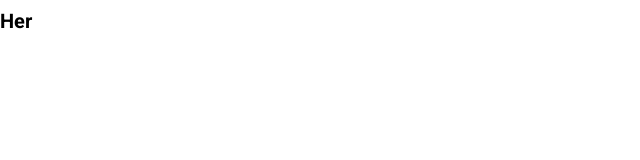
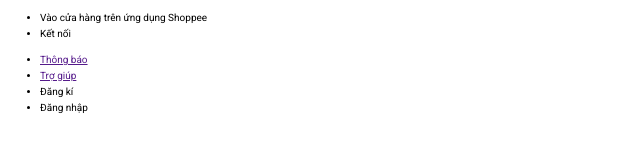
Before and after one commit to truongvvhe141617/lis, a plain HTML site: page index.html in a window 1280 px wide. Shown: the whole page, without its empty margins (0-640 px from the left). Drawn offline with nearby package versions, Linux system fonts and the light colour scheme.

Commit message:
Build header__navbar

```diff
--- a/index.html
+++ b/index.html
@@ -13,7 +13,32 @@
     <link href='https://unpkg.com/boxicons@2.1.4/css/boxicons.min.css' rel='stylesheet'>
 </head>
 <body>
-    <h1>Her</h1>
+    <div class="app">
+        <header class="header">
+            <nav class="header__navbar">
+                <ul class="header__navbar--list">
+                    <li class="header__navbar--item">Vào cửa hàng trên ứng dụng Shoppee</li>
+                    <li class="header__navbar--item">Kết nối</li>
+                </ul>
+                <ul class="header__navbar--list">
+                    <li class="header__navbar--item">
+                        <a href="" class="header__navbar--item-link">Thông báo</a>
+                    </li>
+                    <li class="header__navbar--item">
+                        <a href="" class="header__navbar--item-link">Trợ giúp</a>
+                    </li>
+                    <li class="header__navbar--item">Đăng kí</li>
+                    <li class="header__navbar--item">Đăng nhập</li>
+                </ul>
+            </nav>
+        </header>
+        <div class="container">
+
+        </div>
+        <footer class="footer">
+
+        </footer>
+    </div>
     <!-- <div class="profile-card">
         <div class="image">
             <img src="Cartoons Dp.jpg"" class="profile-img">
```
